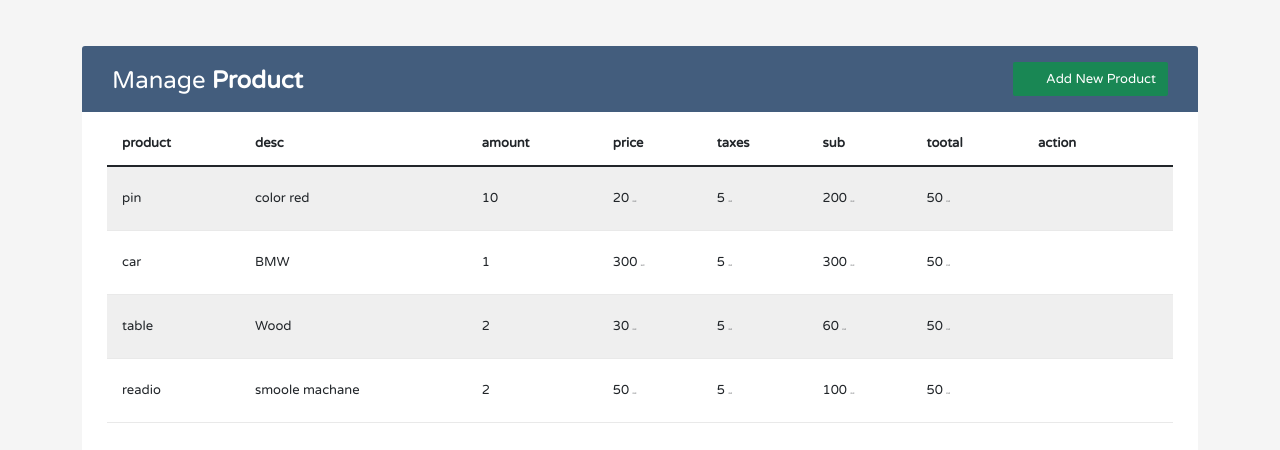
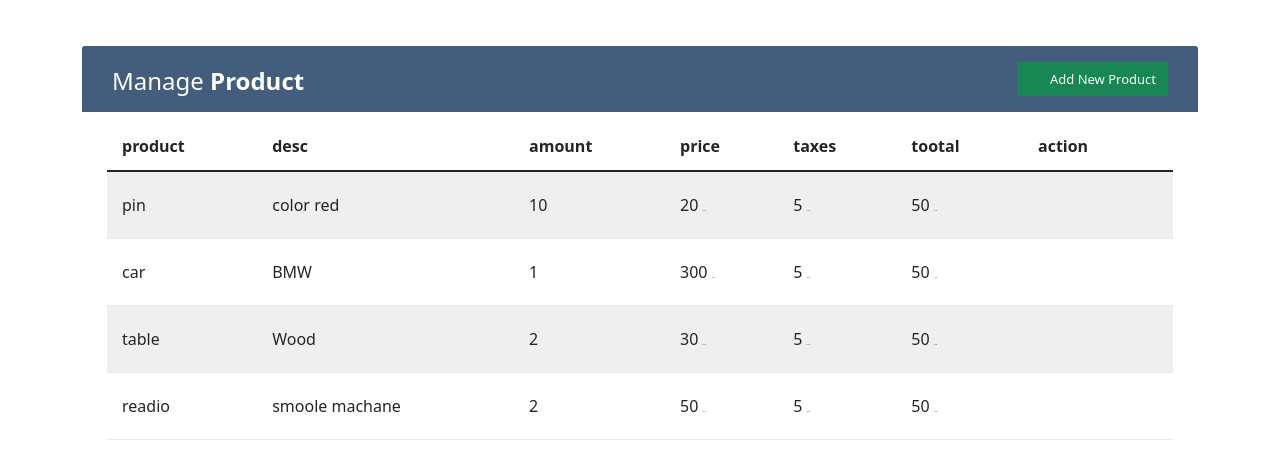
Before and after one commit to mahmoud-swedani/product-crud, a React (Create React App) app: page / in a window 1280 px wide. Shown: the top 450 px of the page. Built offline with nearby package versions, Linux system fonts and the light colour scheme.

Commit message:
Add Modal, React-Bootstrap

```diff
--- a/package.json
+++ b/package.json
@@ -6,7 +6,9 @@
     "@testing-library/jest-dom": "^5.14.1",
     "@testing-library/react": "^11.2.7",
     "@testing-library/user-event": "^12.8.3",
+    "bootstrap": "^5.1.1",
     "react": "^17.0.2",
+    "react-bootstrap": "^2.0.0-rc.0",
     "react-dom": "^17.0.2",
     "react-scripts": "4.0.3",
     "uuid": "^8.3.2",
--- a/public/index.html
+++ b/public/index.html
@@ -16,16 +16,10 @@
     <link rel="stylesheet" href="https://fonts.googleapis.com/icon?family=Material+Icons">
     <!-- link to get icon from font awesome -->
     <link rel="stylesheet" href="https://maxcdn.bootstrapcdn.com/font-awesome/4.7.0/css/font-awesome.min.css">
-
-    <!-- bootstrap links -->
-    <link href="https://cdn.jsdelivr.net/npm/bootstrap@5.1.2/dist/css/bootstrap.min.css" rel="stylesheet" integrity="sha384-uWxY/CJNBR+1zjPWmfnSnVxwRheevXITnMqoEIeG1LJrdI0GlVs/9cVSyPYXdcSF" crossorigin="anonymous">
-    <script src="https://cdn.jsdelivr.net/npm/bootstrap@5.1.2/dist/js/bootstrap.bundle.min.js" integrity="sha384-kQtW33rZJAHjgefvhyyzcGF3C5TFyBQBA13V1RKPf4uH+bwyzQxZ6CmMZHmNBEfJ" crossorigin="anonymous"></script>
-    <title>Products CRUD App</title>
+  <title>Products CRUD App</title>
   </head>
   <body>
     <noscript>You need to enable JavaScript to run this app.</noscript>
     <main id="root"></main>
-    <script src="https://cdn.jsdelivr.net/npm/@popperjs/core@2.10.2/dist/umd/popper.min.js" integrity="sha384-7+zCNj/IqJ95wo16oMtfsKbZ9ccEh31eOz1HGyDuCQ6wgnyJNSYdrPa03rtR1zdB" crossorigin="anonymous"></script>
-<script src="https://cdn.jsdelivr.net/npm/bootstrap@5.1.2/dist/js/bootstrap.min.js" integrity="sha384-PsUw7Xwds7x08Ew3exXhqzbhuEYmA2xnwc8BuD6SEr+UmEHlX8/MCltYEodzWA4u" crossorigin="anonymous"></script>
   </body>
 </html>
--- /dev/null
+++ b/src/component/AddForm.js
@@ -0,0 +1,60 @@
+import { Form, Button } from "react-bootstrap"
+
+
+const AddForm = () =>{
+
+     return (
+
+        <Form >
+            <Form.Group>
+                <Form.Control
+                    type="text"
+                    placeholder="product *"
+                    required
+                />
+            </Form.Group>
+            <Form.Group>
+                <Form.Control
+                    as="textarea"
+                    placeholder="desc *"
+                    required
+                />
+            </Form.Group>
+            <Form.Group>
+                <Form.Control
+                    type="number"
+                    placeholder="amount *"
+                    required
+                />
+            </Form.Group>
+            <Form.Group>
+                <Form.Control
+                    type="number"
+                    placeholder="price *"
+                    required
+                />
+            </Form.Group>
+            <Form.Group>
+                <Form.Control
+                    type="number"
+                    placeholder="taxes *"
+                    required
+                />
+            </Form.Group>
+            <Form.Group>
+                <Form.Control
+                    type="number"
+                    placeholder="tootal *"
+                    required
+
+                />
+            </Form.Group>
+            <Button variant="success" type="submit" block>
+                Add New Product
+            </Button>
+        </Form>
+
+     )
+}
+
+export default AddForm;
--- a/src/component/ProductList.js
+++ b/src/component/ProductList.js
@@ -1,9 +1,19 @@
-import { useContext } from "react"
+import { useContext, useState } from "react"
 import { ProductContext } from "../contexts/ProductContext"
+import { Modal, Button} from 'react-bootstrap';
+
 import Product from "./Products"
+import AddForm from "./AddForm"
 
 const ProductList = () => {
-const {product} = useContext(ProductContext)
+
+    const {product} = useContext(ProductContext)
+
+    const [show, setShow] = useState(false);
+
+    const handleShow = () => setShow(true);
+    const handleClose = () => setShow(false);
+
 
     return(
         <>
@@ -12,11 +22,11 @@ const {product} = useContext(ProductContext)
                     <div className="col-sm-6">
                         <h2>Manage <b>Product</b></h2>
                     </div>
+
                     <div className="col-sm-6">
-                        <button className="btn btn-success" data-toggle="modal">
-                            <i className="material-icons">&#xE147;</i>
-                             <span>Add New Product</span>
-                        </button>
+                        <Button onClick={handleShow} className="btn btn-success" data-toggle="modal">
+                           <i className="material-icons">&#xE147;</i> <span>Add New Product</span>
+                        </Button>
                     </div>
                 </div>
             </div>
@@ -28,7 +38,6 @@ const {product} = useContext(ProductContext)
                         <th>amount</th>
                         <th>price</th>
                         <th>taxes</th>
-                        <th>sub</th>
                         <th>tootal</th>
                         <th>action</th>
                     </tr>
@@ -43,6 +52,22 @@ const {product} = useContext(ProductContext)
                     }
                 </tbody>
             </table>
+
+            <Modal show={show} onHide={handleClose}>
+                <Modal.Header closeButton>
+                    <Modal.Title>
+                        Add Product
+                    </Modal.Title>
+                </Modal.Header>
+                <Modal.Body>
+                    <AddForm />
+                </Modal.Body>
+                <Modal.Footer>
+                        <Button variant="secondary" onClick={handleClose}>
+                            Close Button
+                        </Button>
+                </Modal.Footer>
+            </Modal>
         </>
 
     )
--- a/src/component/Products.js
+++ b/src/component/Products.js
@@ -8,7 +8,6 @@ const Product = (props) => {
             <td>{ product.amount }</td>
             <td>{ product.price } <span className="SYP">SYP</span></td>
             <td>{ product.taxes } <span className="SYP">SYP</span></td>
-            <td>{ product.sub } <span className="SYP">SYP</span></td>
             <td>{ product.tootal } <span className="SYP">SYP</span></td>
             <td>
 
--- a/src/contexts/ProductContext.js
+++ b/src/contexts/ProductContext.js
@@ -6,10 +6,10 @@ export const ProductContext = createContext()
 const ProductContextProvider  = (props) => {
 
     const [product] = useState([
-        {id:uuidv4(), product:"pin", desc: 'color red', amount: 10, price: 20, taxes: 5, sub: 200, tootal:50},
-        {id:uuidv4(), product:"car", desc: 'BMW', amount: 1, price: 300, taxes: 5, sub: 300, tootal:50},
-        {id:uuidv4(), product:"table", desc: 'Wood', amount: 2, price: 30, taxes: 5, sub: 60, tootal:50},
-        {id:uuidv4(), product:"readio", desc: 'smoole machane', amount: 2, price: 50, taxes: 5, sub: 100, tootal:50},
+        {id:uuidv4(), product:"pin", desc: 'color red', amount: 10, price: 20, taxes: 5, tootal:50},
+        {id:uuidv4(), product:"car", desc: 'BMW', amount: 1, price: 300, taxes: 5, tootal:50},
+        {id:uuidv4(), product:"table", desc: 'Wood', amount: 2, price: 30, taxes: 5, tootal:50},
+        {id:uuidv4(), product:"readio", desc: 'smoole machane', amount: 2, price: 50, taxes: 5, tootal:50},
     ])
 
 
--- a/src/index.css
+++ b/src/index.css
@@ -165,13 +165,18 @@ table.table .avatar {
 	border-radius: 2px;
 	box-shadow: none;
 	border-color: #dddddd;
+	margin-top: 5px;
 }
 .modal textarea.form-control {
 	resize: vertical;
 }
+
 .modal .btn {
 	border-radius: 2px;
 	min-width: 100px;
+	width: 100%;
+	margin-top: 5px;
+
 }
 .modal form label {
 	font-weight: normal;
--- a/src/index.js
+++ b/src/index.js
@@ -1,6 +1,8 @@
 import React from 'react';
 import ReactDOM from 'react-dom';
 import './index.css';
+import 'bootstrap/dist/css/bootstrap.min.css';
+
 import App from './App';
 
 ReactDOM.render(
```
Also changed, not shown: 1 other file (tests, documents, lock files or other folders).
